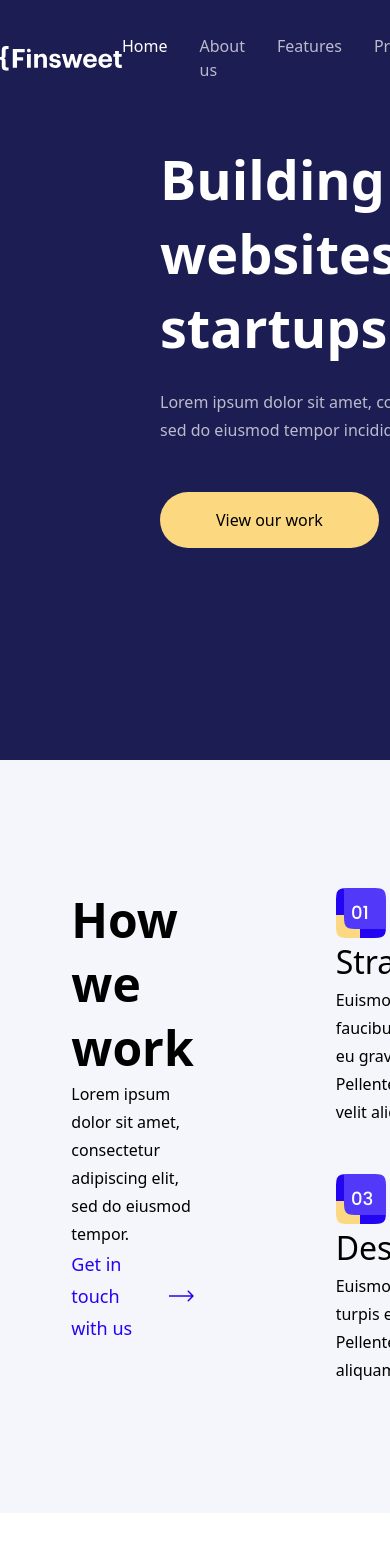
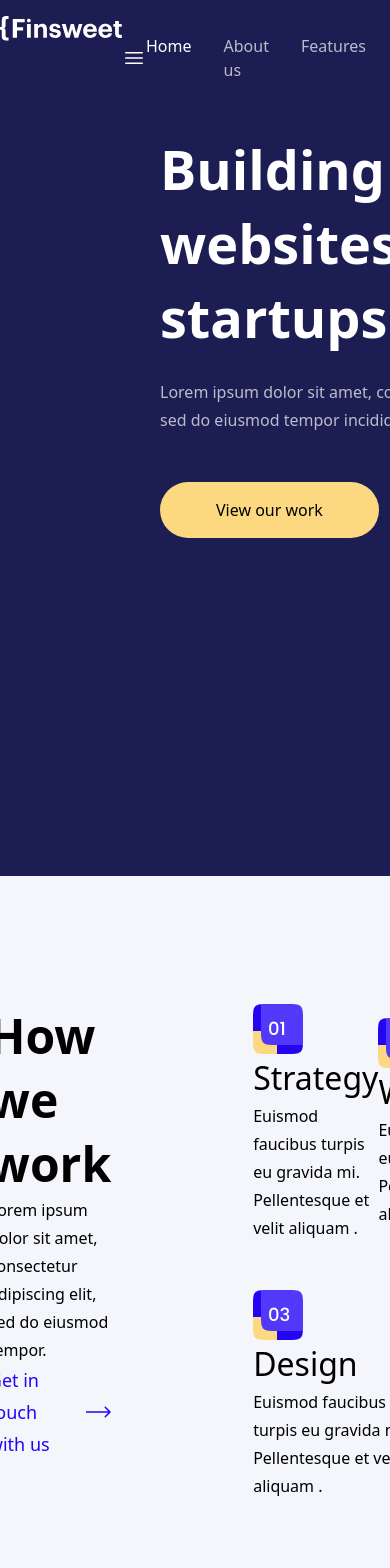
Before and after one commit to QuratUlAin-AlphaSquad/BasicBlog, a SvelteKit app: page / in a window 390 px wide. Shown: the top 1568 px of the page. Built offline with nearby package versions, Linux system fonts and the light colour scheme.

Commit message:
reponsivess completed

```diff
--- a/src/Components/Content.svelte
+++ b/src/Components/Content.svelte
@@ -39,20 +39,29 @@
         // {title2:'Two Free Revision Round'},
         // {title3:'Template Customization'},
         ];
+// //////////////// Test Login btn
+
 </script>
+
+
+
+
+
+
 
 <nav class="min-h-[760px] bg-[#1C1E53] ">
 
     <div
-        class=" bg-[#1C1E53] m-auto flex items-center justify-evenly py-[16px] sm:flex-col md:flex-col lg:flex-row">
+        class=" bg-[#1C1E53] m-auto flex items-center justify-evenly py-[16px] sm:flex-col md:flex-col lg:flex-row ">
     <!-- Header Text -->
-    <div class="flex flex-row items-center gap-[60px] justify-center sm:flex-col md:flex-col lg:flex-row">
-        <div class="font-sans max-w-[582px] pt-[126px] pl-[160px] ">
+    <div class="flex flex-row items-center gap-[60px] justify-center sm:flex-col md:flex-col lg:flex-row ">
+        <div class="font-sans max-w-[582px] lg:pt-[126px] pl-[160px] ">
             <p
-                class=" text-[54px] font-sans font-semibold leading-[74px] text-white w-[562px]"
+                class=" text-[54px] font-sans font-semibold leading-[74px] text-white w-[562px] "
             >
                 Building stellar websites for early startups
             </p>
+
             <p
                 class="text-white opacity-[0.699999988079071] font-sans text-[16px] font-normal pt-[24px] pb-[48px] leading-[28px] max-w-[562px]"
             >
@@ -97,9 +106,9 @@
 
     <div
         class="bg-[#F4F6FC] flex flex-row pb-[129px] justify-center sm:flex-col sm:justify-left md:flex-col md:justify-left">
-        <div class="flex gap-[142px] justify-center sm:flex-col md:flex-col lg:flex-row">
-            <div class="pt-[128px] pl-[165px] ml-[165px] max-w-[1224px] ">
-                <p class="font-sans text-[48px] font-semibold leading-[64px] ">
+        <div class="flex gap-[142px] justify-center sm:flex-col sm:justify-start md:flex-col lg:flex-row">
+            <div class="pt-[128px] lg:pl-[165px] ml-[165px] max-w-[1224px] ">
+                <p class="font-sans text-[48px] font-semibold leading-[64px]">
                     How we work
                 </p>
                 <p
@@ -173,7 +182,7 @@
                     </div>
                 </div>
                 <!-- Stratgey 3 -->
-                <div class="flex flex-row">
+                <div class="flex flex-row items-center justify-center">
                     <div>
                         <img src={pointer3} alt="03"/>
 
@@ -212,8 +221,8 @@
     <div class="max-w-[1280px] m-auto pt-[128px] flex flex-col pb-[128px]">
         <!-- inner Div -->
         <div>
-            <div class="flex flex-row items-center justify-between">
-                <div class="font-sans text-[48px] font-semibold leading-[64px]">
+            <div class="flex sm:flex-col lg:flex-row items-center justify-between">
+                <div class="font-sans text-[48px] font-semibold leading-[64px] ">
                     <p>View our projects</p>
                 </div>
                 <div class="flex flex-row items-center gap-[16px]">
@@ -237,7 +246,7 @@
                 </div>
             </div>
             <!-- View our projects Imaged -->
-            <div class="flex flex-row gap-[31px]">
+            <div class="flex lg:flex-row gap-[31px] sm:flex-col sm:items-center">
                 <div>
                     <img src={ViewProjects} alt="" />
                 </div>
@@ -417,12 +426,12 @@
 </div>
 <!-- Building stellar websites for early startups IMAGE -->
 
-<div class="flex flex-row justify-center m-auto max-w-[1280px] bg-[#1C1E53]/[0.50] sm:flex-col sm:max-w-[656px] md:flex-col md:max-w-[656px] lg:flex-row lg:max-w-[1280px]">
+<div class="flex flex-row justify-center m-auto max-w-[1280px] bg-[#1C1E53]/[0.50] sm:flex-col sm:max-w-[656px] md:flex-col md:max-w-[656px] lg:flex-row lg:max-w-[656px]  xl:max-width[1280px]">
     <div class="relative">
         <!-- Img -->
         <!-- <div class="bg-cover" style="backgound-image:url('/src/lib/assets/woman-writing-on-paper.png')"></div> -->
 
-        <img class="max-w-[656px]" src={womanWriting} alt="woman-writing-on-paper"/>
+        <img class="sm:max-w-[640px] md:max-w-[656px] lg:max-w-[656px] xl:max-w-[656px]" src={womanWriting} alt="woman-writing-on-paper"/>
         <div class="absolute top-[96px] left-[96px]">
             <p class="font-sans text-[54px] font-semibold leading-[74px] max-w-[464px] text-white">Building stellar websites for early startups</p>
             <p class="font-sans text-[16px] font-medium leading-[28px] max-w-[464px] text-white">Lorem ipsum dolor sit amet, consectetur adipiscing elit, sed do eiusmod tempor incididunt ut labore et dolore magna aliqua ut enim.</p>
--- a/src/Components/Header.svelte
+++ b/src/Components/Header.svelte
@@ -1,14 +1,15 @@
 <script>
     // import Illustration from "$lib/assets/Illustration.png";
+    let show = false
 
 </script>
 <div class="relative">
 
-<nav class=" bg-[#1C1E53] fixed top-0 left-0 right-0">
+<nav class=" bg-[#1C1E53] lg:fixed top-0 left-0 right-0">
 
-    <div class=" bg-[#1C1E53] m-auto flex items-center justify-evenly py-[16px] sm:flex-col md:flex-col lg:flex-row ">
+    <div class=" bg-[#1C1E53] m-auto flex lg:items-center lg:justify-evenly py-[16px] sm:flex-col md:flex-col lg:flex-row">
         <!-- Nav logo -->
-        <div>
+        <div class="flex flex-row justify-between relative sm:pl-[90px]">
             <svg
                 width="122"
                 height="25"
@@ -60,9 +61,42 @@
                     </clipPath>
                 </defs>
             </svg>
+            <!-- hamburger -->
+            <button id="eye" on:click|preventDefault={() => show = !show} class="bg-blue lg:hidden sm:pr-[90px]">
+                {#if show}
+                <svg xmlns="http://www.w3.org/2000/svg" fill="none" viewBox="0 0 24 24" stroke-width="1.5" stroke="currentColor" class="w-6 h-6 text-white">
+                    <path stroke-linecap="round" stroke-linejoin="round" d="M6 18L18 6M6 6l12 12" />
+                  </svg>
+
+
+                       <!-- Nav Items -->
+        <div class=" flex gap-[48px] flex-col">
+            <ul class="flex text-[#BBBBCB] flex gap-[32px] sm:flex-col md:flex-col lg:flex-col">
+                <li class="text-white">Home</li>
+                <a href="/Aboutus">About us</a>
+                <li>Features</li>
+                <li>Pricing</li>
+                <li>FAQ</li>
+                <li>Blog</li>
+            </ul>
+            <div>
+                <button
+                    class="text-white border-solid border-2 border-gray-600 rounded-full px-[28px] py-[8px]"
+                    >Contact us</button
+                >
+            </div>
+        </div>
+
+                {:else}
+                <svg  xmlns="http://www.w3.org/2000/svg" fill="none" viewBox="0 0 24 24" stroke-width="1.5" stroke="currentColor" class="w-6 h-6 text-white flex items-right">
+                    <path stroke-linecap="round" stroke-linejoin="round" d="M3.75 6.75h16.5M3.75 12h16.5m-16.5 5.25h16.5" />
+                  </svg>
+
+                {/if}
+            </button>
         </div>
         <!-- Nav Items -->
-        <div class=" flex items-center gap-[48px] sm:flex-col sm:pt-[10px] md:flex-col lg:flex-row">
+        <div class=" flex items-center gap-[48px] sm:flex-col sm:pt-[10px] md:flex-col lg:flex-row sm:hidden md:hidden lg:flex">
             <ul class="flex text-[#BBBBCB] flex gap-[32px] sm:flex-col md:flex-col lg:flex-row">
                 <li class="text-white">Home</li>
                 <a href="/Aboutus">About us</a>
@@ -70,7 +104,6 @@
                 <li>Pricing</li>
                 <li>FAQ</li>
                 <li>Blog</li>
-                <li>Home</li>
             </ul>
             <div>
                 <button
@@ -82,6 +115,5 @@
     </div>
     <div>
     </div>
-
 </nav>
 </div>
```
